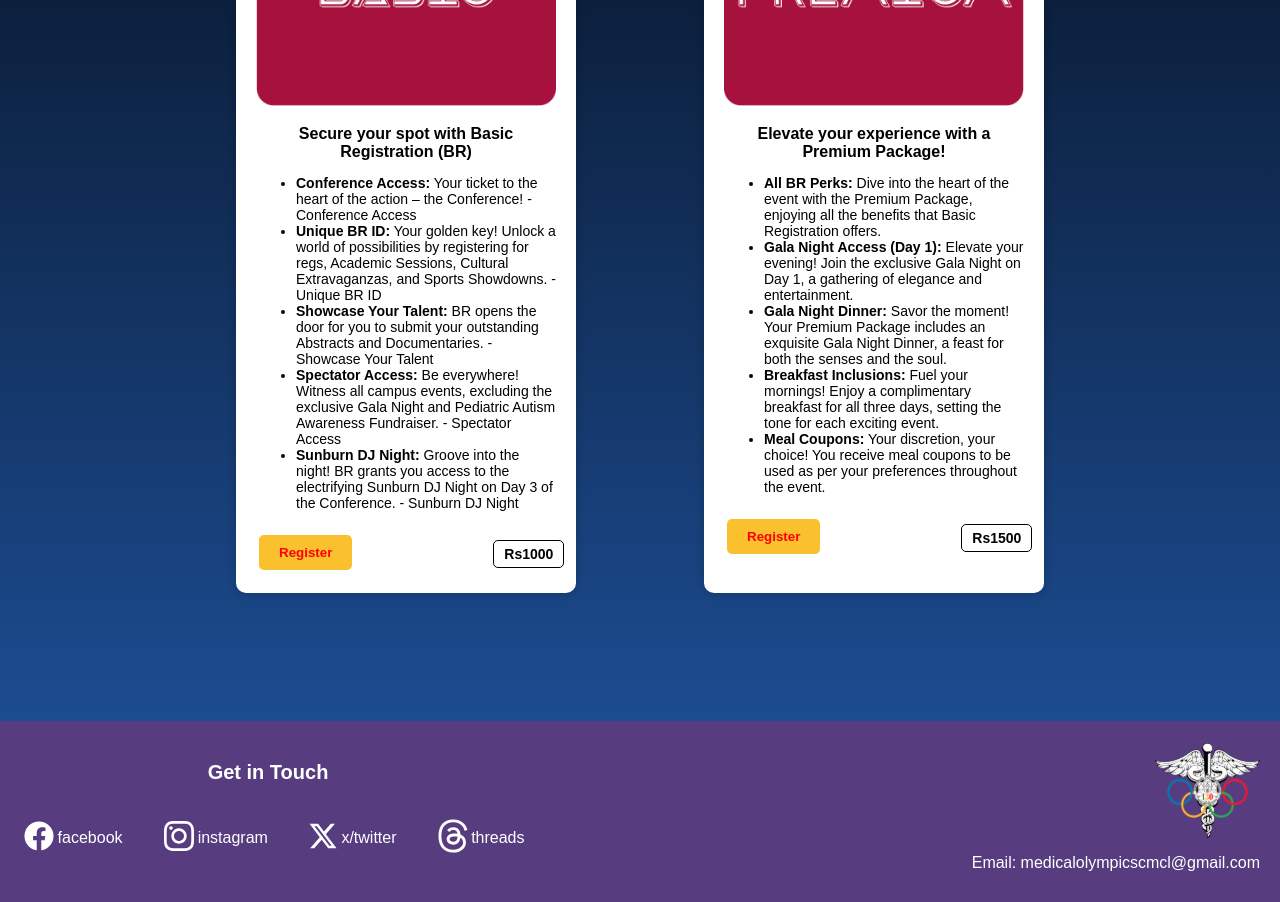
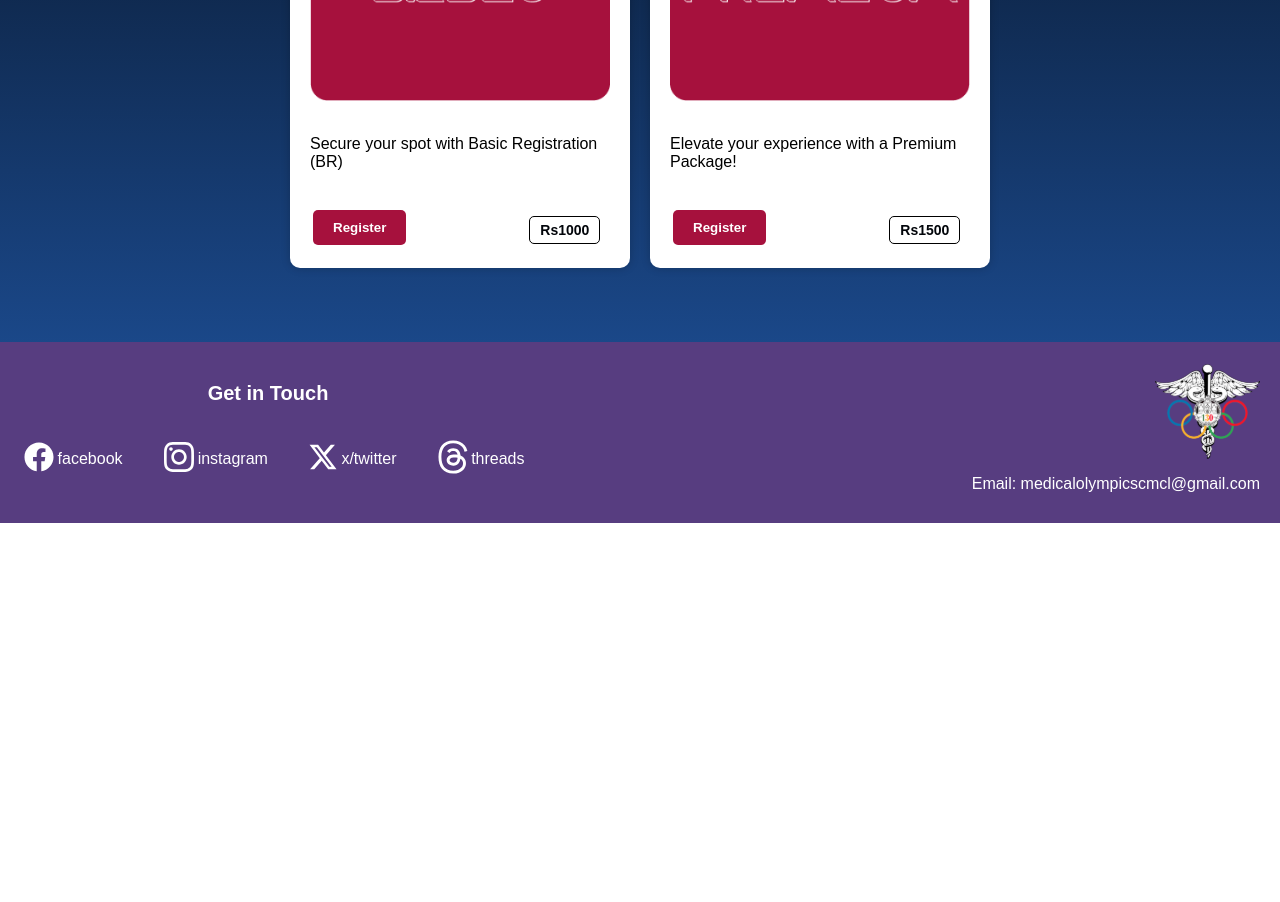
Before and after one commit to shubhbansal9/jwc-website, a React (Create React App) app: page /register in a window 1280 px wide. Shown: the part 440-1342 px from the top of the page. After the commit the page ends 963 px from the top, so only its background shows below. Built offline with nearby package versions, Linux system fonts and the light colour scheme.

Commit message:
minor ui changes

```diff
--- a/src/components/Navbar.css
+++ b/src/components/Navbar.css
@@ -135,8 +135,8 @@ button:hover {
 }
 .profile-pic{
   border-radius: 50%;
-  height: 50%;
-  width: 50%;
+  height: 35%;
+  width: 35%;
 }
 .nav-list {
   list-style: none;
--- a/src/components/eventData.js
+++ b/src/components/eventData.js
@@ -1,6 +1,6 @@
 const upcomingEvents = [
     {
-      title: 'Event 1',
+      title: '',
       imageUrl: require('../assets/upcoming-events1.png'),
     },
     {
--- /dev/null
+++ b/src/components/regData.js
@@ -0,0 +1,31 @@
+const regData = [
+    {
+      title: 'Secure your spot with Basic Registration (BR)',
+      description: `<ul>
+        <li><strong>Conference Access:</strong> Your ticket to the heart of the action – the Conference! - Conference Access</li>
+        <li><strong>Unique BR ID:</strong> Your golden key! Unlock a world of possibilities by registering for regs, Academic Sessions, Cultural Extravaganzas, and Sports Showdowns. - Unique BR ID</li>
+        <li><strong>Showcase Your Talent:</strong> BR opens the door for you to submit your outstanding Abstracts and Documentaries. - Showcase Your Talent</li>
+        <li><strong>Spectator Access:</strong> Be everywhere! Witness all campus events, excluding the exclusive Gala Night and Pediatric Autism Awareness Fundraiser. - Spectator Access</li>
+        <li><strong>Sunburn DJ Night:</strong> Groove into the night! BR grants you access to the electrifying Sunburn DJ Night on Day 3 of the Conference. - Sunburn DJ Night</li>
+      </ul>
+    `,
+      price: 'Rs1000',
+      image: require('../assets/register-basic.png'),
+    },
+    {
+      title: 'Elevate your experience with a Premium Package!',
+      description: `<ul>
+      <li><strong>All BR Perks:</strong> Dive into the heart of the event with the Premium Package, enjoying all the benefits that Basic Registration offers.</li>
+      <li><strong>Gala Night Access (Day 1):</strong> Elevate your evening! Join the exclusive Gala Night on Day 1, a gathering of elegance and entertainment.</li>
+      <li><strong>Gala Night Dinner:</strong> Savor the moment! Your Premium Package includes an exquisite Gala Night Dinner, a feast for both the senses and the soul.</li>
+      <li><strong>Breakfast Inclusions:</strong> Fuel your mornings! Enjoy a complimentary breakfast for all three days, setting the tone for each exciting event.</li>
+      <li><strong>Meal Coupons:</strong> Your discretion, your choice! You receive meal coupons to be used as per your preferences throughout the event.</li>
+    </ul>
+    `,
+      price: 'Rs1500',
+      image: require('../assets/register-prem.png'),
+    },
+
+
+  ];
+  export default regData;
--- a/src/pages/Cart.css
+++ b/src/pages/Cart.css
@@ -1,5 +1,6 @@
 .cart-text{
     text-align: center;
+    color: white;
 }
 .cart-header{
     margin-left: 0;
@@ -22,6 +23,7 @@
   justify-content: space-between;
   margin-bottom: 10px;
   margin: 3%;
+  align-items: center;
 }
 .cart-footer{
     width: 100%;
@@ -41,6 +43,7 @@
     padding: 0;
     margin: 0;
     display: flex;
+    flex-direction: column;
     flex-wrap: wrap;
   }
   .pay-button{
@@ -48,6 +51,7 @@
   }
   .item-total{
     margin-top: 40%;
+    color: white;
   }
   .cart-item {
     background-color: #fff; /* White background for the card */
--- a/src/pages/ContactUs.css
+++ b/src/pages/ContactUs.css
@@ -76,6 +76,7 @@
 
   .header{
     justify-content: space-between;
+    margin-left: 2%;
   }
   .nav-list {
     justify-content: center; /* Center the navigation links */
--- a/src/pages/EventsPage.css
+++ b/src/pages/EventsPage.css
@@ -2,7 +2,7 @@
       background: white;
       border-radius: 5px;
       padding: 5px 10px;
-      margin-left: 46%;
+      margin-left: 40%;
       border: 1px solid #000;
       text-align: center;
       display: flex;
@@ -19,6 +19,8 @@
     }
 .workshop-title{
   margin-top: 10%;
+  color: black;
+  margin-bottom: 10%;
 }
   .events-page {
       text-align: center;
@@ -46,7 +48,7 @@
     }
     .workshop-cards-container {
       display: flex;
-      justify-content: flex-start; /* Align to the left */
+      justify-content: center; /* Align to the left */
       flex-wrap: wrap;
     }
     .workshop-card {
@@ -61,9 +63,7 @@
       max-height: 380px;
     }
 
-    .workshop-card:hover {
-      transform: scale(1.05); /* Enlarge the card on hover */
-    }
+
 
     .workshop-card img {
       max-width: 100%;
@@ -77,7 +77,7 @@
 
     .workshop-card p {
       font-size: 14px;
-      color: #777;
+      color: #02050A;
     }
 
     .workshop-button {
@@ -103,7 +103,6 @@
     margin-bottom: 5%;
   }
   .workshop-card {
-    position: relative;
     overflow: hidden;
     transition: height 0.3s; /* Add a transition for the height property */
     height: auto; /* Set the initial height to 'auto' */
@@ -111,15 +110,18 @@
 
   .workshop-card.expanded {
     height: auto;
-    max-height: none;/* Set the height to 'auto' when expanded */
+    max-height: none;
+    transform: scale(1.05); /* Enlarge the card on hover */
   }
 
   .workshop-buttons button {
-    background-color: #FBC02D;
-    color: red;
-    font-weight: bold;
-    border: none;
-    border-radius: 5px;
-    padding: 10px 20px;
-    cursor: pointer;
+    background-color: #A6113D;
+  border: 1px;
+  border-radius: 5px;
+  padding: 10px 20px;
+  cursor: pointer;
+  text-decoration: none;
+  color: white;
+  font-weight: bold;
+  margin-top: 3%;
   }
--- a/src/pages/InternationalDelegates.css
+++ b/src/pages/InternationalDelegates.css
@@ -230,5 +230,6 @@
     }
     .column-rightt{
       width: 70%;
+      margin-top: 10%;
     }
   }
--- a/src/pages/InternationalDelegates.js
+++ b/src/pages/InternationalDelegates.js
@@ -89,7 +89,9 @@ We assure each and every delegate that no second of your time with us shall go t
         </div>
       )}
         </div></p>
-        <a href="https://forms.gle/8R4hfdBAJDbD6DEX9" class="apply-button">Apply Now!</a>
+        {/* <a href="https://forms.gle/8R4hfdBAJDbD6DEX9" class="apply-button">Apply Now!</a> */}
+        <a class="apply-button">Apply Now!</a>
+
           </div>
           <div className="divider"></div>
           <div className="column-rightt" onClick={toggleExpand2}>
@@ -127,7 +129,9 @@ We assure each and every delegate that no second of your time with us shall go t
         </div>
       )}
         </div></p>
-        <a href="https://forms.gle/8R4hfdBAJDbD6DEX9" class="apply-button">Apply Now!</a>
+        {/* <a href="https://forms.gle/8R4hfdBAJDbD6DEX9" class="apply-button">Apply Now!</a> */}
+        <a class="apply-button">Apply Now!</a>
+
           </div>
         </div>
 
--- a/src/pages/RegisterNow.css
+++ b/src/pages/RegisterNow.css
@@ -4,6 +4,7 @@
     width: 80%;
     max-width: 1200px;
     margin: 0 auto; /* Center the cards */
+    gap: 10%;
   }
 
   .card {
@@ -24,7 +25,7 @@
     background: white;
     border-radius: 5px;
     padding: 5px 10px;
-    margin-left: 46%;
+    margin-left: 40%;
     border: 1px solid #000;
     text-align: center;
     display: flex;
@@ -105,14 +106,16 @@ text-align: center;
   }
 
   .reg-button {
-    background-color: #FBC02D;
-    color: red;
-    font-weight: bold;
-    border: none;
+    background-color: #A6113D;
+    border: 1px;
     border-radius: 5px;
     padding: 10px 20px;
     cursor: pointer;
-    margin-top: 10px;
+    text-decoration: none;
+    font-size: 18px;
+    color: white;
+    font-weight: bold;
+    margin-top: 3%;
   }
   .reg-buttons{
     display: flex;
@@ -139,11 +142,14 @@ text-align: center;
 }
 
 .reg-buttons button {
-  background-color: #FBC02D;
-  color: red;
-  font-weight: bold;
-  border: none;
+  background-color: #A6113D;
+  border: 1px;
   border-radius: 5px;
   padding: 10px 20px;
   cursor: pointer;
+  text-decoration: none;
+  font-size: 18px;
+  color: white;
+  font-weight: bold;
+  margin-top: 3%;
 }
--- a/src/pages/RegisterNow.js
+++ b/src/pages/RegisterNow.js
@@ -1,12 +1,79 @@
-import React from 'react';
+import React, { useState } from 'react';
 import './RegisterNow.css'; // Create a CSS file for styling
 import register1 from '../assets/register-basic.png';
 import register2 from '../assets/register-prem.png';
 import Footer from '../components/footer';
+import workshopsData from '../components/workshopData';
+import EventDetails from '../components/EventDetails';
+import { useCart } from '../components/cart';
+import { useAuth } from '../components/authContext';
+import ConfirmationPopup from '../components/confirmationPopup';
+import regData from '../components/regData';
 const RegisterNowPage = () => {
+  const [expandedWorkshops, setExpandedWorkshops] = useState(Array(workshopsData.length).fill(false));
+  const [showPopup, setShowPopup] = useState(false);
+  const { addToCart } = useCart();
+  const { loggedIn } = useAuth();
+  const handleWorkshopCardClick = (index) => {
+    const updatedWorkshops = [...expandedWorkshops];
+    updatedWorkshops[index] = !updatedWorkshops[index];
+    setExpandedWorkshops(updatedWorkshops);
+
+  };
+  const handleRegisterClick = (workshop) => {
+    if (!loggedIn) {
+      alert('Kindly login before registering.');
+      return;
+    }
+    setSelectedWorkshop(workshop);
+    setShowPopup(true);
+  };
+  const [selectedWorkshop, setSelectedWorkshop] = useState(null);
+
+
+  const handleClosePopup = () => {
+    setSelectedWorkshop(null);
+    setShowPopup(false);
+  };
+
+  const handleConfirmBooking = () => {
+    addToCart(selectedWorkshop);
+    setShowPopup(false);
+  };
+
   return (
+
     <div className='reg-page'>
-    <div className="card-container">
+      <div className='workshop'>
+        <h1 className='workshop-headers'>REGISTRATION</h1>
+        <div className="workshop-cards-container">
+          <div className="workshop-cards">
+            {regData.map((workshop, index) => (
+              <div className={`workshop-card ${expandedWorkshops[index] ? 'expanded' : ''}`} key={index} onClick={() => handleWorkshopCardClick(index)}>
+                <img src={workshop.image} alt={workshop.title} />
+                <div className='workshop-title'>{workshop.title}</div>
+                {expandedWorkshops[index] && (
+                  <p className='workshop-description' dangerouslySetInnerHTML={{ __html: workshop.description }}/>
+                )}
+                <div className='workshop-buttons'>
+                  <button className='workshop-button' onClick={() => handleRegisterClick(workshop)}>Register</button>
+                  <div className="price-rectangle">
+                    <p className="price">{workshop.price}</p>
+                  </div>
+                </div>
+                {showPopup && (
+        <ConfirmationPopup workshopDetails={selectedWorkshop} onConfirmBooking={handleConfirmBooking} onClose={handleClosePopup}>
+          {/* Customize the content of your popup here */}
+          <p>ARE YOU SURE YOU WANT TO ADD THIS EVENT TO THE CART?</p>
+        </ConfirmationPopup>
+      )}
+
+              </div>
+            ))}
+      </div>
+      </div>
+      </div>
+    {/* <div className="card-container">
       <div className="reg-cards-container">
           <div className="reg-cards">
 
@@ -60,7 +127,7 @@ const RegisterNowPage = () => {
       </div>
 
       </div>
-      </div>
+      </div> */}
       <Footer />
 
       </div>
```
